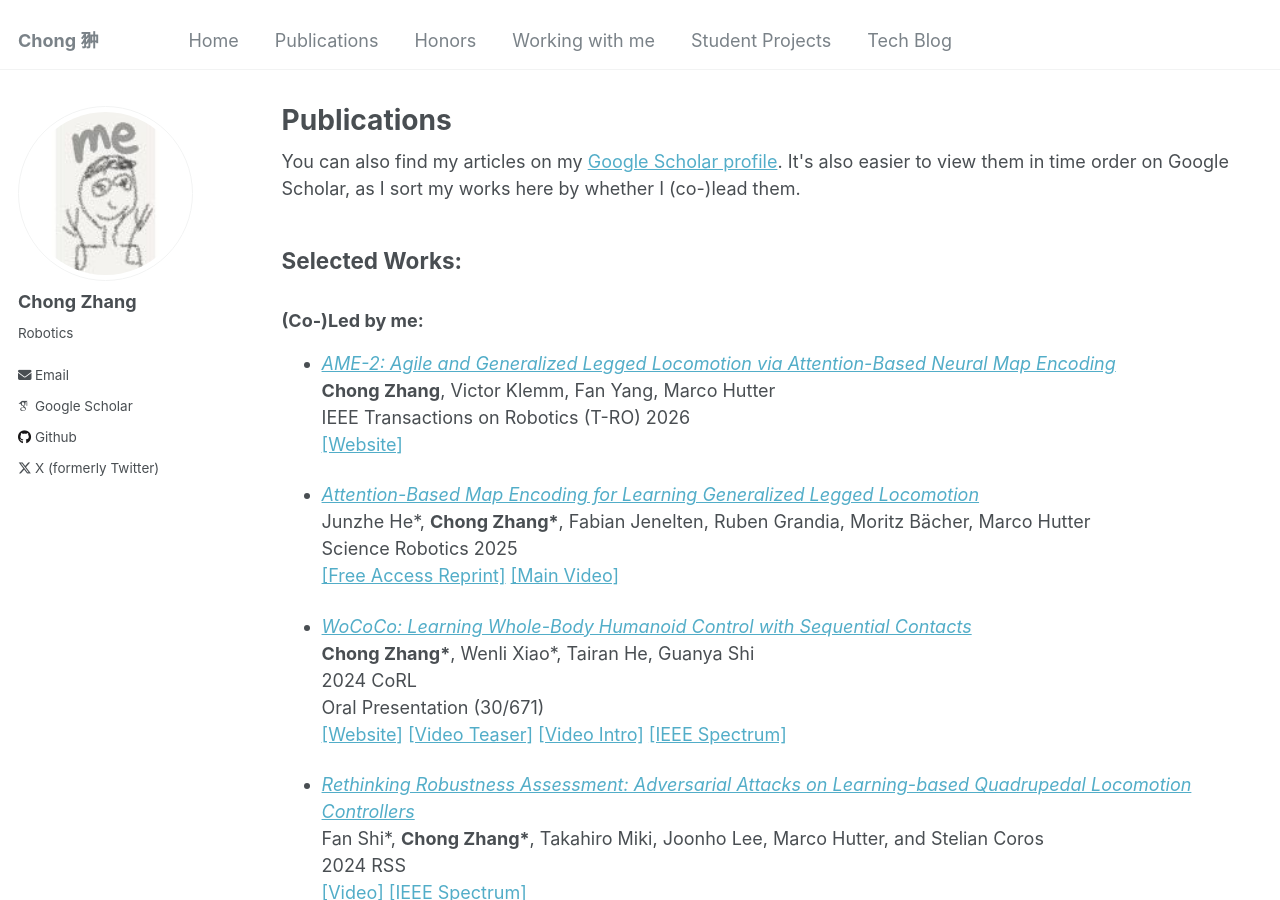
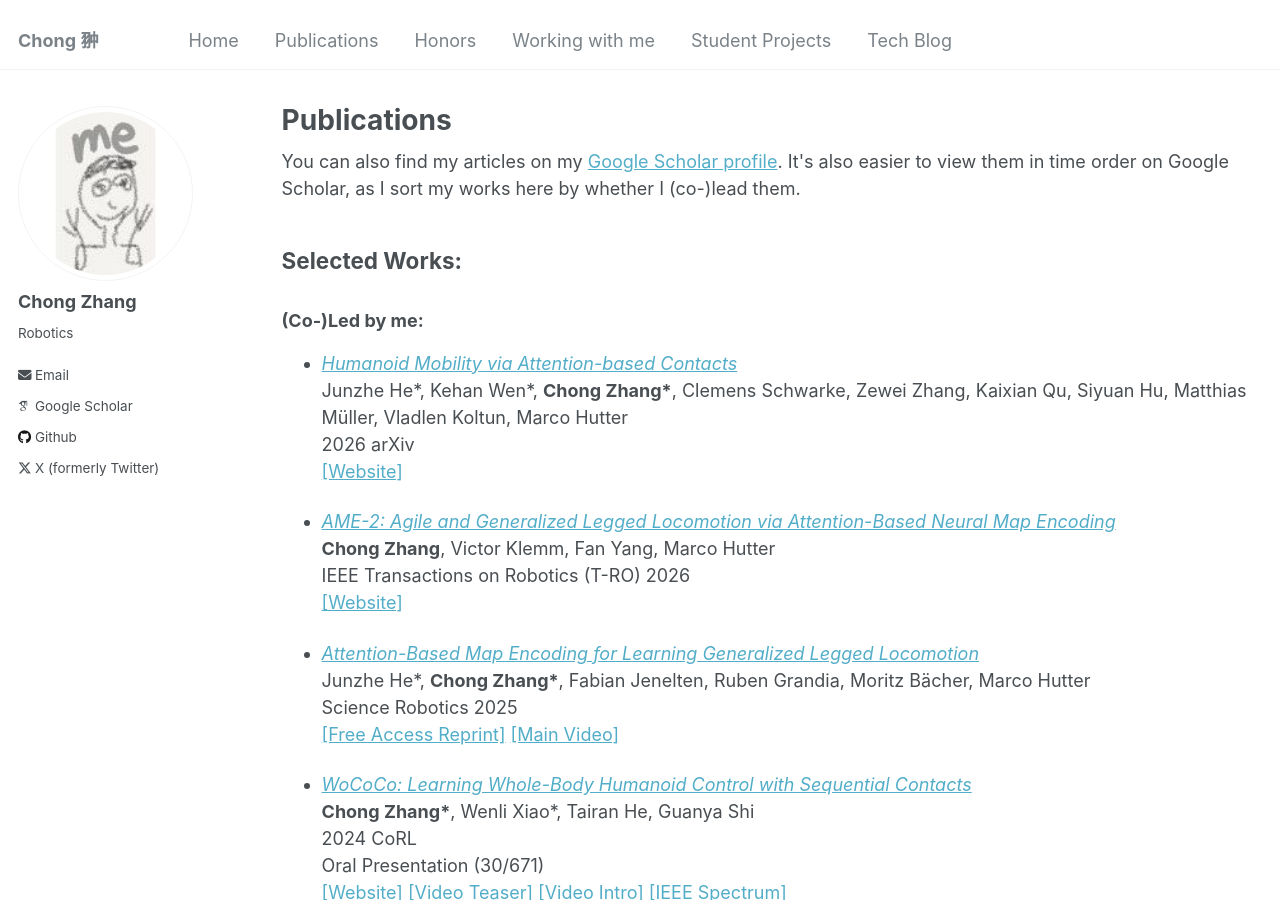
Before and after one commit to zita-ch/zita-ch.github.io, a Jekyll site: the page built from _pages/publications.md, in a window 1280 px wide and 900 px high. Built offline with Jekyll 4.4.1, drawn with Linux system fonts in a browser that asks for light colours; some web fonts are replaced.

Commit message:
add publication on humanoid mobility and update AME-2 details

```diff
--- a/_pages/publications.md
+++ b/_pages/publications.md
@@ -16,6 +16,11 @@ author_profile: true
 
 
 ### (Co-)Led by me:
+
++ [_Humanoid Mobility via Attention-based Contacts_](https://arxiv.org/abs/2610.31608)
+  Junzhe He\*, Kehan Wen\*, **Chong Zhang\***, Clemens Schwarke, Zewei Zhang, Kaixian Qu, Siyuan Hu, Matthias Müller, Vladlen Koltun, Marco Hutter
+  2026 arXiv
+  [\[Website\]](https://leggedrobotics.github.io/ACP/)
 
 + [_AME-2: Agile and Generalized Legged Locomotion via Attention-Based Neural Map Encoding_](https://arxiv.org/abs/2601.08485)
   **Chong Zhang**, Victor Klemm, Fan Yang, Marco Hutter
```
